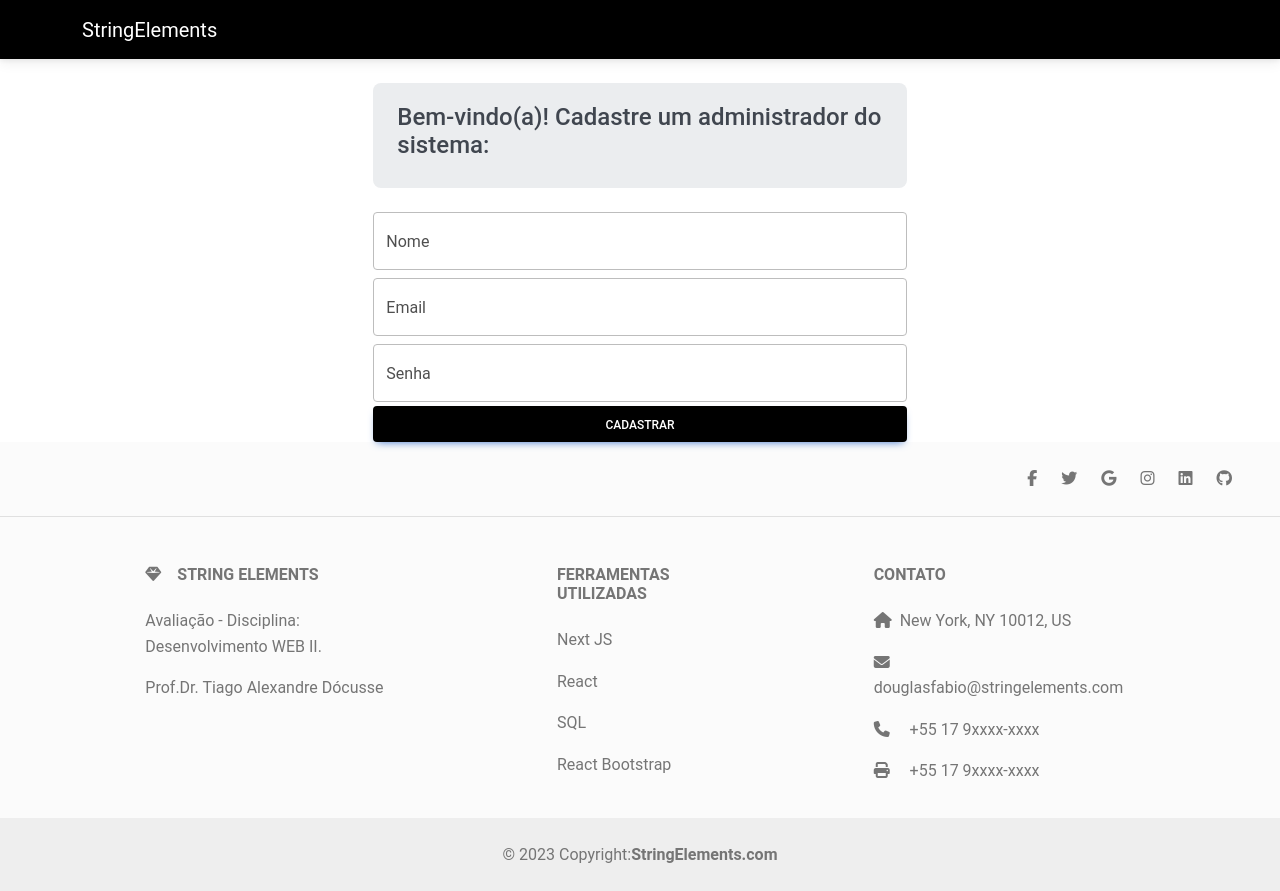
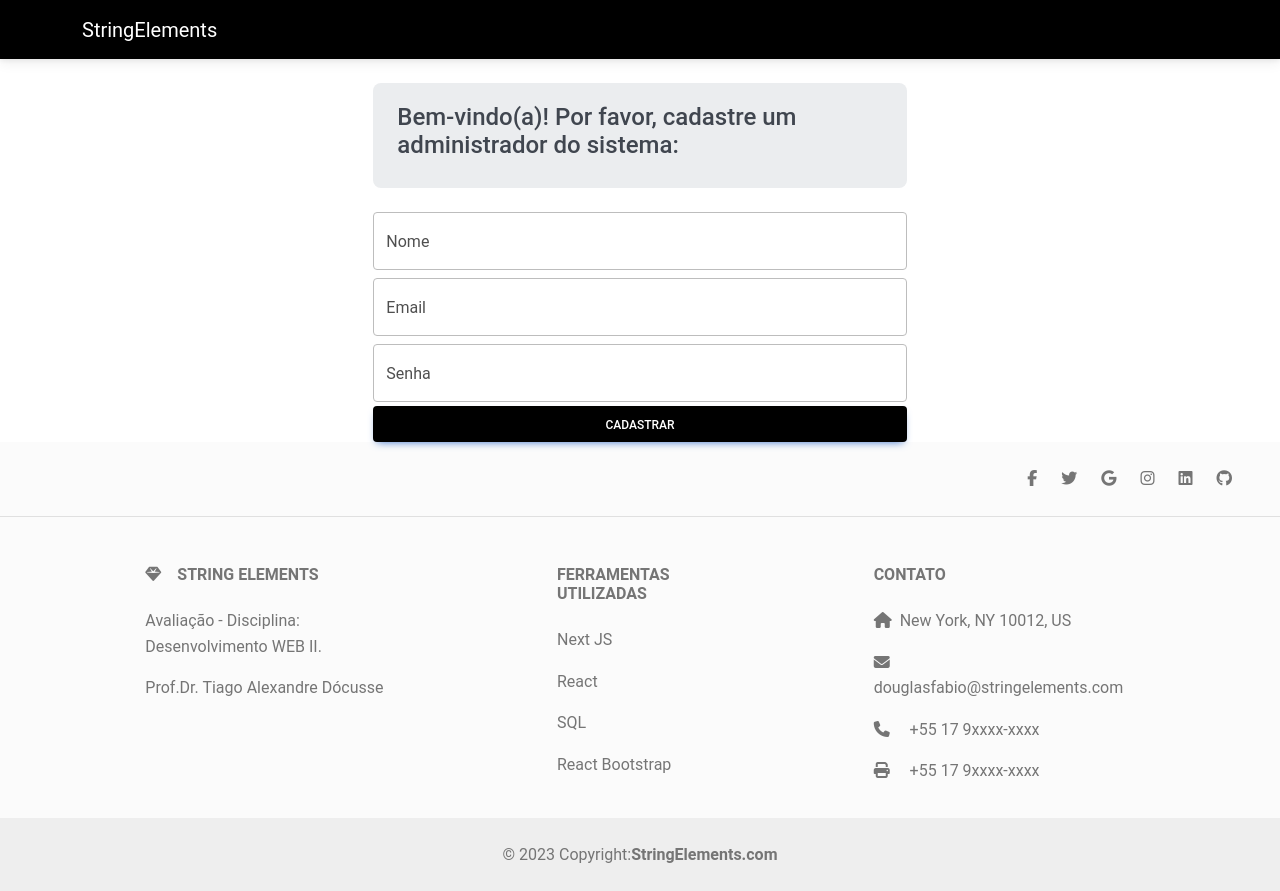
Before and after one commit to DouglasFabio/stringelements-blog, a Next.js app: page / in a window 1280 px wide. Built offline with nearby package versions, Linux system fonts and the light colour scheme.

Commit message:
frase form adm

```diff
--- a/app/page.js
+++ b/app/page.js
@@ -22,7 +22,7 @@ export default function PrimeiroAcessoADM() {
   return (
     <Stack gap={2} className="col-md-5 mx-auto" >
       <p></p>
-      <Alert variant="secondary"><Alert.Heading>Bem-vindo{'(a)'}! Cadastre um administrador do sistema:</Alert.Heading></Alert>
+      <Alert variant="secondary"><Alert.Heading>Bem-vindo{'(a)'}! Por favor, cadastre um administrador do sistema:</Alert.Heading></Alert>
       <form onSubmit={enviaDadosADM}>
         <div className="form-floating">
           <input type="text" className="form-control" id="nome"
```
